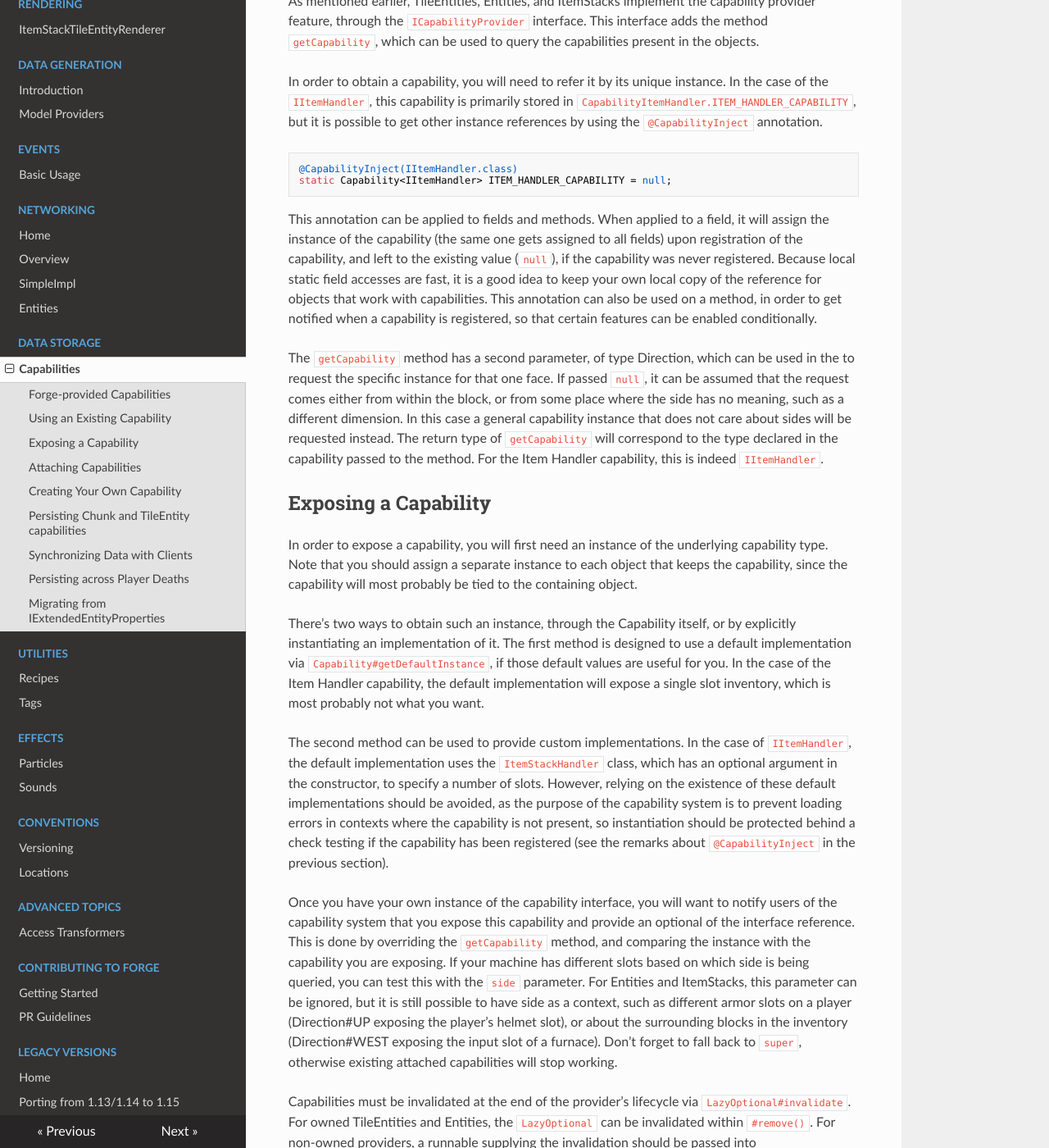
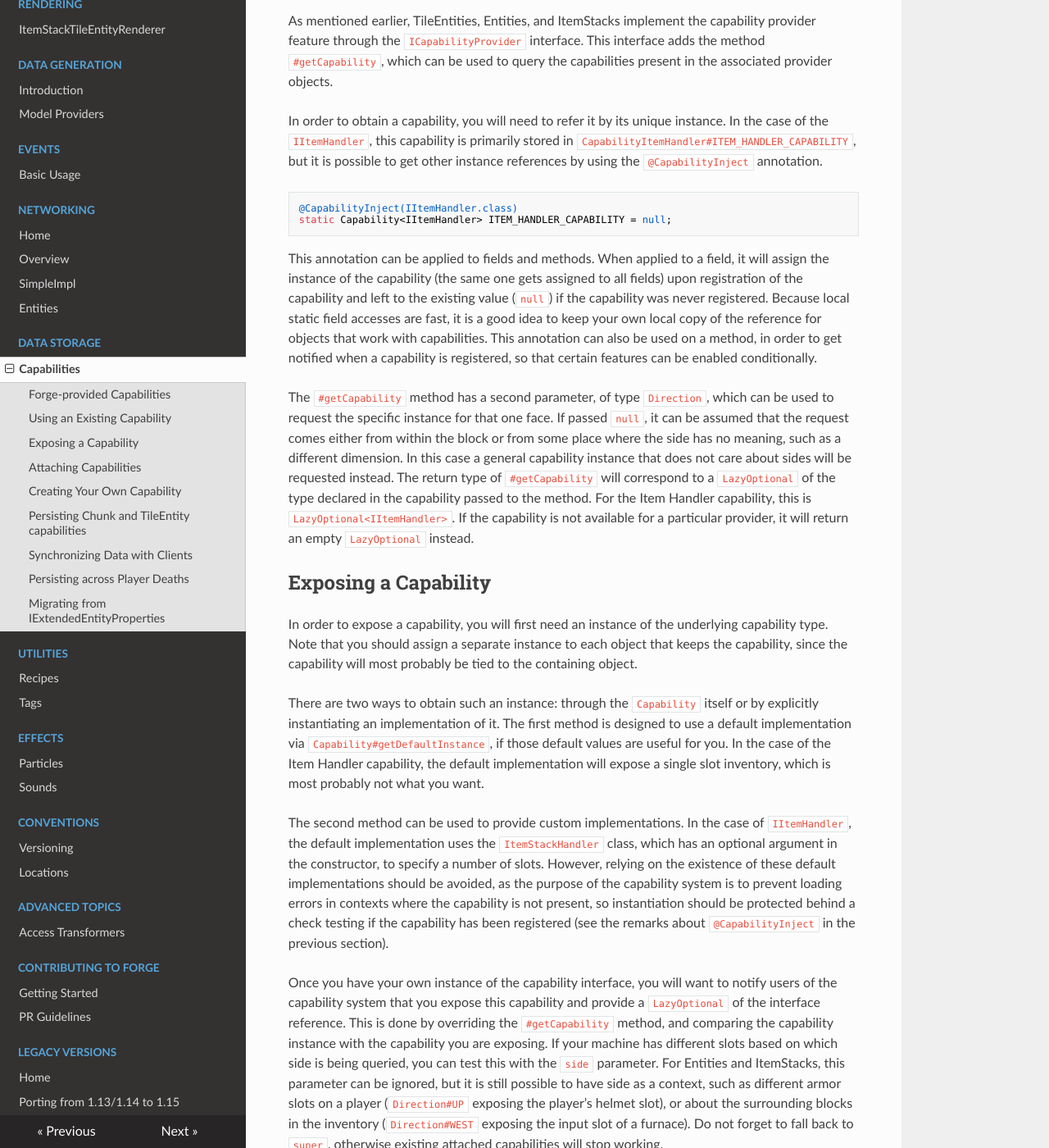
Before and after one commit to MinecraftForge/Documentation, an MkDocs documentation site: the page built from docs/datastorage/capabilities.md, in a window 1280 px wide and 1400 px high, scrolled down 936 px. Shown: the whole window at 82% size. Built offline with MkDocs 1.6.1, drawn with Linux system fonts in a browser that asks for light colours; nearby versions of some CDN libraries; some of the changed text lies outside the part shown.

Commit message:
Data Storage Cleanup (#20)
* Data Storage Cleanup

This is a cleanup of the data storage folder to address any syntax, formatting, and outdated information in the docs.

- There will be another PR addressing some 1.16 modifications in the example code for capabilities.
- WorldSavedData will be modified in another PR outside of the omnibus. It is out of scope to rewrite the page.

* Fix misreplacement

````diff
--- a/docs/datastorage/capabilities.md
+++ b/docs/datastorage/capabilities.md
@@ -14,40 +14,40 @@ Forge provides three capabilities: `IItemHandler`, `IFluidHandler` and `IEnergyS
 
 `IItemHandler` exposes an interface for handling inventory slots. It can be applied to TileEntities (chests, machines, etc.), Entities (extra player slots, mob/creature inventories/bags), or ItemStacks (portable backpacks and such). It replaces the old `IInventory` and `ISidedInventory` with an automation-friendly system.
 
-`IFluidHandler` exposes an interface for handling fluid inventories. It can also be applied to TileEntities Entities, or ItemStacks. It replaces the old `IFluidHandler` with a more consistent and automation-friendly system.
+`IFluidHandler` exposes an interface for handling fluid inventories. It can also be applied to TileEntities, Entities, or ItemStacks. It replaces the old `IFluidHandler` with a more consistent and automation-friendly system.
 
-`IEnergyStorage` exposes an interface for handling energy containers. It can be applied to TileEntities, Entities or ItemStacks. It is based on the RedstoneFlux API by TeamCoFH.
+`IEnergyStorage` exposes an interface for handling energy containers. It can be applied to TileEntities, Entities, or ItemStacks. It is based on the RedstoneFlux API by TeamCoFH.
 
 Using an Existing Capability
 ----------------------------
 
-As mentioned earlier, TileEntities, Entities, and ItemStacks implement the capability provider feature, through the `ICapabilityProvider` interface. This interface adds the method `getCapability`, which can be used to query the capabilities present in the objects.
+As mentioned earlier, TileEntities, Entities, and ItemStacks implement the capability provider feature through the `ICapabilityProvider` interface. This interface adds the method `#getCapability`, which can be used to query the capabilities present in the associated provider objects.
 
-In order to obtain a capability, you will need to refer it by its unique instance. In the case of the `IItemHandler`, this capability is primarily stored in `CapabilityItemHandler.ITEM_HANDLER_CAPABILITY`, but it is possible to get other instance references by using the `@CapabilityInject` annotation.
+In order to obtain a capability, you will need to refer it by its unique instance. In the case of the `IItemHandler`, this capability is primarily stored in `CapabilityItemHandler#ITEM_HANDLER_CAPABILITY`, but it is possible to get other instance references by using the `@CapabilityInject` annotation.
 
 ```Java
 @CapabilityInject(IItemHandler.class)
 static Capability<IItemHandler> ITEM_HANDLER_CAPABILITY = null;
 ```
 
-This annotation can be applied to fields and methods. When applied to a field, it will assign the instance of the capability (the same one gets assigned to all fields) upon registration of the capability, and left to the existing value (`null`), if the capability was never registered. Because local static field accesses are fast, it is a good idea to keep your own local copy of the reference for objects that work with capabilities. This annotation can also be used on a method, in order to get notified when a capability is registered, so that certain features can be enabled conditionally.
+This annotation can be applied to fields and methods. When applied to a field, it will assign the instance of the capability (the same one gets assigned to all fields) upon registration of the capability and left to the existing value (`null`) if the capability was never registered. Because local static field accesses are fast, it is a good idea to keep your own local copy of the reference for objects that work with capabilities. This annotation can also be used on a method, in order to get notified when a capability is registered, so that certain features can be enabled conditionally.
 
-The `getCapability` method has a second parameter, of type Direction, which can be used in the to request the specific instance for that one face. If passed `null`, it can be assumed that the request comes either from within the block, or from some place where the side has no meaning, such as a different dimension. In this case a general capability instance that does not care about sides will be requested instead. The return type of `getCapability` will correspond to the type declared in the capability passed to the method. For the Item Handler capability, this is indeed `IItemHandler`.
+The `#getCapability` method has a second parameter, of type `Direction`, which can be used to request the specific instance for that one face. If passed `null`, it can be assumed that the request comes either from within the block or from some place where the side has no meaning, such as a different dimension. In this case a general capability instance that does not care about sides will be requested instead. The return type of `#getCapability` will correspond to a `LazyOptional` of the type declared in the capability passed to the method. For the Item Handler capability, this is `LazyOptional<IItemHandler>`. If the capability is not available for a particular provider, it will return an empty `LazyOptional` instead.
 
 Exposing a Capability
 ---------------------
 
 In order to expose a capability, you will first need an instance of the underlying capability type. Note that you should assign a separate instance to each object that keeps the capability, since the capability will most probably be tied to the containing object.
 
-There's two ways to obtain such an instance, through the Capability itself, or by explicitly instantiating an implementation of it. The first method is designed to use a default implementation via `Capability#getDefaultInstance`, if those default values are useful for you. In the case of the Item Handler capability, the default implementation will expose a single slot inventory, which is most probably not what you want.
+There are two ways to obtain such an instance: through the `Capability` itself or by explicitly instantiating an implementation of it. The first method is designed to use a default implementation via `Capability#getDefaultInstance`, if those default values are useful for you. In the case of the Item Handler capability, the default implementation will expose a single slot inventory, which is most probably not what you want.
 
 The second method can be used to provide custom implementations. In the case of `IItemHandler`, the default implementation uses the `ItemStackHandler` class, which has an optional argument in the constructor, to specify a number of slots. However, relying on the existence of these default implementations should be avoided, as the purpose of the capability system is to prevent loading errors in contexts where the capability is not present, so instantiation should be protected behind a check testing if the capability has been registered (see the remarks about `@CapabilityInject` in the previous section).
 
-Once you have your own instance of the capability interface, you will want to notify users of the capability system that you expose this capability and provide an optional of the interface reference. This is done by overriding the `getCapability` method, and comparing the instance with the capability you are exposing. If your machine has different slots based on which side is being queried, you can test this with the `side` parameter. For Entities and ItemStacks, this parameter can be ignored, but it is still possible to have side as a context, such as different armor slots on a player (Direction#UP exposing the player's helmet slot), or about the surrounding blocks in the inventory (Direction#WEST exposing the input slot of a furnace). Don't forget to fall back to `super`, otherwise existing attached capabilities will stop working.
+Once you have your own instance of the capability interface, you will want to notify users of the capability system that you expose this capability and provide a `LazyOptional` of the interface reference. This is done by overriding the `#getCapability` method, and comparing the capability instance with the capability you are exposing. If your machine has different slots based on which side is being queried, you can test this with the `side` parameter. For Entities and ItemStacks, this parameter can be ignored, but it is still possible to have side as a context, such as different armor slots on a player (`Direction#UP` exposing the player's helmet slot), or about the surrounding blocks in the inventory (`Direction#WEST` exposing the input slot of a furnace). Do not forget to fall back to `super`, otherwise existing attached capabilities will stop working.
 
-Capabilities must be invalidated at the end of the provider's lifecycle via `LazyOptional#invalidate`. For owned TileEntities and Entities, the `LazyOptional` can be invalidated within `#remove()`. For non-owned providers, a runnable supplying the invalidation should be passed into `AttachCapabilitiesEvent#addListener`.
+Capabilities must be invalidated at the end of the provider's lifecycle via `LazyOptional#invalidate`. For owned TileEntities and Entities, the `LazyOptional` can be invalidated within `#remove`. For non-owned providers, a runnable supplying the invalidation should be passed into `AttachCapabilitiesEvent#addListener`.
 
-```Java
+```java
 // Somewhere in your TileEntity subclass
 LazyOptional<IItemHandler> inventoryHandlerLazyOptional;
 
@@ -87,24 +87,24 @@ As mentioned, attaching capabilities to existing providers, `World`s, and `Chunk
 
 The generic type cannot be more specific than the above types. For example: If you want to attach capabilities to `PlayerEntity`, you have to subscribe to the `AttachCapabilitiesEvent<Entity>`, and then determine that the provided object is an `PlayerEntity` before attaching the capability.
 
-In all cases, the event has a method `addCapability`, which can be used to attach capabilities to the target object. Instead of adding capabilities themselves to the list, you add capability providers, which have the chance to return capabilities only from certain sides. While the provider only needs to implement `ICapabilityProvider`, if the capability needs to store data persistently it is possible to implement `ICapabilitySerializable<T extends INBT>` which, on top of returning the capabilities, will allow providing NBT save/load functions.
+In all cases, the event has a method `#addCapability` which can be used to attach capabilities to the target object. Instead of adding capabilities themselves to the list, you add capability providers, which have the chance to return capabilities only from certain sides. While the provider only needs to implement `ICapabilityProvider`, if the capability needs to store data persistently, it is possible to implement `ICapabilitySerializable<T extends INBT>` which, on top of returning the capabilities, will provide NBT save/load functions.
 
-For information on how to implement `ICapabilityProvider`, refer to the [Exposing a Capability](#exposing-a-capability) section.
+For information on how to implement `ICapabilityProvider`, refer to the [Exposing a Capability][expose] section.
 
 Creating Your Own Capability
 ----------------------------
 
-In general terms, a capability is declared and registered through a single method call to `CapabilityManager.INSTANCE.register()`. One possibility is to define a static `register()` method inside a dedicated class for the capability, but this is not required by the capability system. For the purpose of this documentation we will be describing each part as a separate named class, although anonymous classes are an option.
+In general terms, a capability is declared and registered through a single method call to `CapabilityManager.INSTANCE.register(...)`. One possibility is to define a static `register()` method inside a dedicated class for the capability, but this is not required by the capability system. For the purpose of this documentation, we will be describing each part as a separate named class, although anonymous classes are an option.
 
-```
-CapabilityManager.INSTANCE.register(capability interface class, storage, default implementation factory);
+```java
+CapabilityManager.INSTANCE.register(<capability interface class>, <storage>, <default implementation factory>);
 ```
 
-The first parameter to this method, is the type that describes the capability feature. In our example, this will be `IExampleCapability.class`.
+The first parameter to this method is the type that describes the capability feature. In our example, this will be `IExampleCapability.class`.
 
-The second parameter is an instance of a class that implements `Capability.IStorage<T>`, where T is the same class we specified in the first parameter. This storage class will help manage saving and loading for the default implementation, and it can, optionally, also support other implementations.
+The second parameter is an instance of a class that implements `Capability$IStorage<T>`, where T is the same class we specified in the first parameter. This storage class will help manage saving and loading for the default implementation, and it can, optionally, also support other implementations. This is just a helper and does not save or load data without being called within `ICapabilitySerializable`.
 
-```Java
+```java
 private static class Storage
     implements Capability.IStorage<IExampleCapability> {
 
@@ -122,7 +122,7 @@ private static class Storage
 
 The last parameter is a callable factory that will return new instances of the default implementation.
 
-```Java
+```java
 private static class Factory implements Callable<IExampleCapability> {
 
   @Override
@@ -132,16 +132,16 @@ private static class Factory implements Callable<IExampleCapability> {
 }
 ```
 
-Finally, we will need the default implementation itself, to be able to instantiate it in the factory. Designing this class is up to you, but it should at least provide a basic skeleton that people can use to test the capability, if it's not a fully usable implementation on itself.
+Finally, we will need the default implementation itself, to be able to instantiate it in the factory. Designing this class is up to you, but it should at least provide a basic skeleton that people can use to test the capability, if it is not a fully usable implementation itself.
 
 Persisting Chunk and TileEntity capabilities
 --------------------------------------------
 
-Unlike Worlds, Entities and ItemStacks, Chunks and TileEntities are only written to disk when they have been marked as dirty. A capability implementation with persistent state for a Chunk or a TileEntity should therefore ensure that whenever its state changes, its owner is marked as dirty.
+Unlike Worlds, Entities, and ItemStacks, Chunks and TileEntities are only written to disk when they have been marked as dirty. A capability implementation with persistent state for a Chunk or a TileEntity should therefore ensure that whenever its state changes, its owner is marked as dirty.
 
 `ItemStackHandler`, commonly used for inventories in TileEntities, has an overridable method `void onContentsChanged(int slot)` designed to be used to mark the TileEntity as dirty.
 
-```Java
+```java
 public class MyTileEntity extends TileEntity {
 
   private final IItemHandler inventory = new ItemStackHandler(...) {
@@ -159,40 +159,40 @@ public class MyTileEntity extends TileEntity {
 Synchronizing Data with Clients
 -------------------------------
 
-By default, Capability data is not sent to clients. In order to change this, the mods have to manage their own synchronization code using packets.
+By default, capability data is not sent to clients. In order to change this, the mods have to manage their own synchronization code using packets.
 
-There are three different situation in which you may want to send synchronization packets, all of them optional:
+There are three different situations in which you may want to send synchronization packets, all of them optional:
 
 1. When the entity spawns in the world, or the block is placed, you may want to share the initialization-assigned values with the clients.
 2. When the stored data changes, you may want to notify some or all of the watching clients.
 3. When a new client starts viewing the entity or block, you may want to notify it of the existing data.
 
-Refer to the [Networking](../networking/index.md) page for more information on implementing network packets.
+Refer to the [Networking][network] page for more information on implementing network packets.
 
 Persisting across Player Deaths
 -------------------------------
 
 By default, the capability data does not persist on death. In order to change this, the data has to be manually copied when the player entity is cloned during the respawn process.
 
-This can be done by handling the `PlayerEvent.Clone` event, reading the data from the original entity, and assigning it to the new entity. In this event, the `wasDead` field can be used to distinguish between respawning after death, and returning from the End. This is important because the data will already exist when returning from the End, so care has to be taken to not duplicate values in this case.
+This can be done via `PlayerEvent$Clone` by reading the data from the original entity and assigning it to the new entity. In this event, the `wasDead` field can be used to distinguish between respawning after death and returning from the End. This is important because the data will already exist when returning from the End, so care has to be taken to not duplicate values in this case.
 
 Migrating from IExtendedEntityProperties
 ---------------------------
 
-Although the Capability system can do everything IEEPs (IExtendedEntityProperties) did and more, the two concepts don't fully match 1:1. In this section, I will explain how to convert existing IEEPs into Capabilities.
+Although the Capability system can do everything IEEPs (IExtendedEntityProperties) did and more, the two concepts don't fully match 1:1. This section will explain how to convert existing IEEPs into Capabilities.
 
 This is a quick list of IEEP concepts and their Capability equivalent:
 
 * Property name/id (`String`): Capability key (`ResourceLocation`)
-* Registration (`EntityConstructing`): Attaching (`AttachCapabilitiesEvent<Entity>`), the real registration of the Capability happens during pre-init.
-* NBT read/write methods: Does not happen automatically. Attach an `ICapabilitySerializable` in the event, and run the read/write methods from the `serializeNBT`/`deserializeNBT`.
+* Registration (`EntityConstructing`): Attaching (`AttachCapabilitiesEvent<Entity>`), the real registration of the `Capability` happens during `FMLCommonSetupEvent`.
+* NBT read/write methods: Does not happen automatically. Attach an `ICapabilitySerializable` in the event and run the read/write methods from the `serializeNBT`/`deserializeNBT`.
 
 Features you probably will not need (if the IEEP was for internal use only):
 
-* The Capability system provides a default implementation concept, meant to simplify usage by third party consumers, but it doesn't really make much sense for an internal Capability designed to replace an IEEP. You can safely return `null` from the factory if the capability is be for internal use only.
-* The Capability system provides an `IStorage` system that can be used to read/write data from those default implementations, if you choose not to provide default implementations, then the IStorage system will never get called, and can be left blank.
+* The Capability system provides a default implementation concept, meant to simplify usage by third party consumers, but it doesn't really make much sense for an internal Capability designed to replace an IEEP. You can safely return `null` from the factory if the capability is for internal use only.
+* The Capability system provides an `IStorage` system that can be used as a helper to read/write data from those default implementations.
 
-The following steps assume you have read the rest of the document, and you understand the concepts of the capability system.
+The following steps assume you have read the rest of the document and you understand the concepts of the capability system.
 
 Quick conversion guide:
 
@@ -200,3 +200,6 @@ Quick conversion guide:
 2. In your handler class (not the class that implements your capability interface), create a field that will hold the Capability instance.
 3. Change the `EntityConstructing` event to `AttachCapabilitiesEvent`, and instead of querying the IEEP, you will want to attach an `ICapabilityProvider` (probably `ICapabilitySerializable`, which allows saving/loading from NBT).
 4. Create a registration method if you don't have one (you may have one where you registered your IEEP's event handlers) and in it, run the capability registration function.
+
+[expose]: #exposing-a-capability
+[network]: ../networking/index.md
````
Also changed, not shown: other parts of docs/datastorage/capabilities.md (+3 -3 lines).
